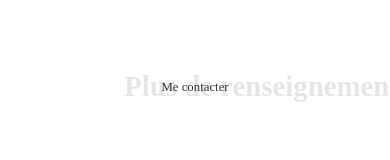
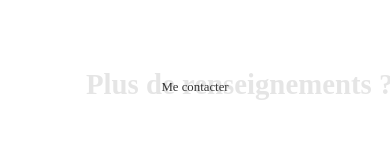
Before and after one commit to JordanSerafini/Cv-V2, a React (Vite) app: page / in a window 390 px wide. Shown: the part 2918-3078 px from the top of the page. Built offline with nearby package versions, Linux system fonts and the light colour scheme; a web font is replaced by a local one.

Commit message:
:construction: work in progress

```diff
--- a/src/App.css
+++ b/src/App.css
@@ -1159,10 +1159,9 @@ width: 50px;
 
 .Contact-Title-Background {
   width: 100vw;
-  max-width: 100vw;
   font-size: 1.8rem;
-  top: 49%;
-  left: 235%;
+  left: 74%;
+
 
 }
 
@@ -1170,6 +1169,11 @@ width: 50px;
   font-size: 0.8rem;
 
 }
+
+.Contact-Title-Container {
+  width: 100%;
+  }
+
 
 .Contact-Container {
   padding: 1rem;
```
